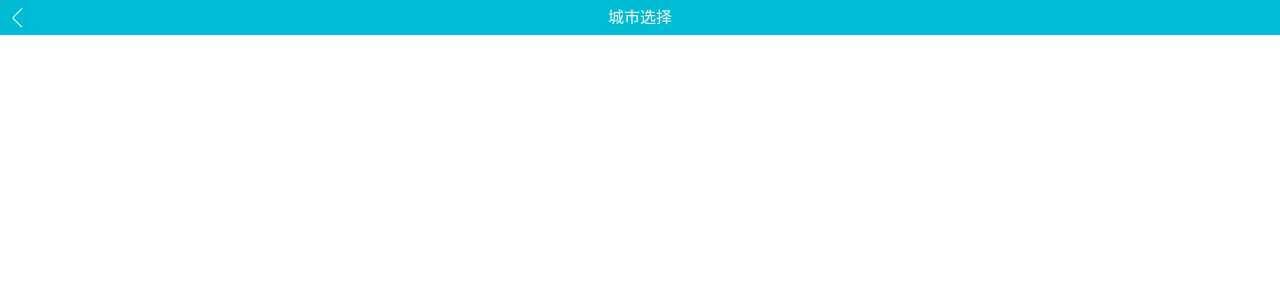
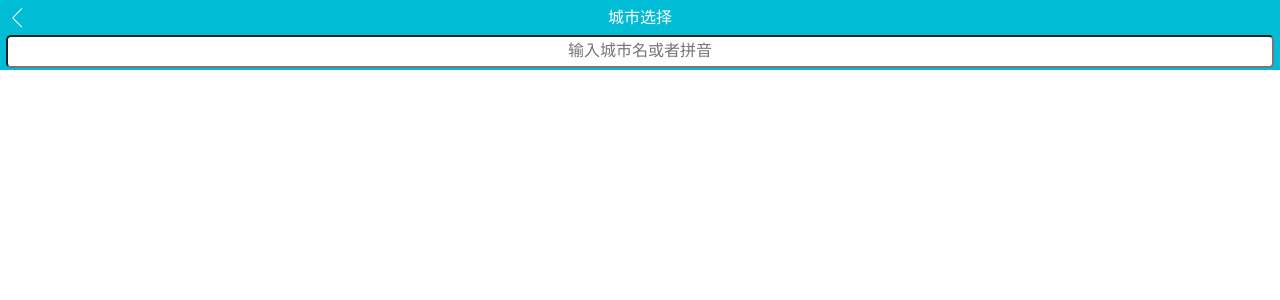
Before and after one commit to MyBaron/vue-travel, a Vue app: page /City in a window 1280 px wide. Shown: the top 300 px of the page. Built offline with nearby package versions, Linux system fonts and the light colour scheme.

Commit message:
完成City模块的Search组件

```diff
--- a/src/views/City/City.vue
+++ b/src/views/City/City.vue
@@ -1,13 +1,18 @@
 <template>
-  <city-header></city-header>
+  <div>
+    <city-header></city-header>
+    <city-search></city-search>
+  </div>
 </template>
 
 <script>
 import CityHeader from "./components/Header.vue";
+import CitySearch from "./components/Search.vue";
 export default {
   name: "city",
   components: {
-      CityHeader,
+    CityHeader,
+    CitySearch
   }
 };
 </script>
--- /dev/null
+++ b/src/views/City/components/Search.vue
@@ -0,0 +1,33 @@
+<template>
+  <div class="search">
+    <input class="search-input" type="text" placeholder="输入城市名或者拼音">
+  </div>
+</template>
+
+
+<script>
+export default {
+  name: "CitySearch"
+};
+</script>
+
+<style lang="stylus" scoped>
+@import '~@/assets/veribles.styl';
+
+.search {
+  color: #fff;
+  background: $bgColor;
+  height: 2.2rem;
+  padding: 0 0.4rem;
+
+  .search-input {
+    box-sizing: border-box;
+    width: 100%;
+    line-height: 1.8rem;
+    text-align: center;
+    border-radius: 0.32rem;
+    padding: 0 0.2rem;
+    color: #666;
+  }
+}
+</style>
```
